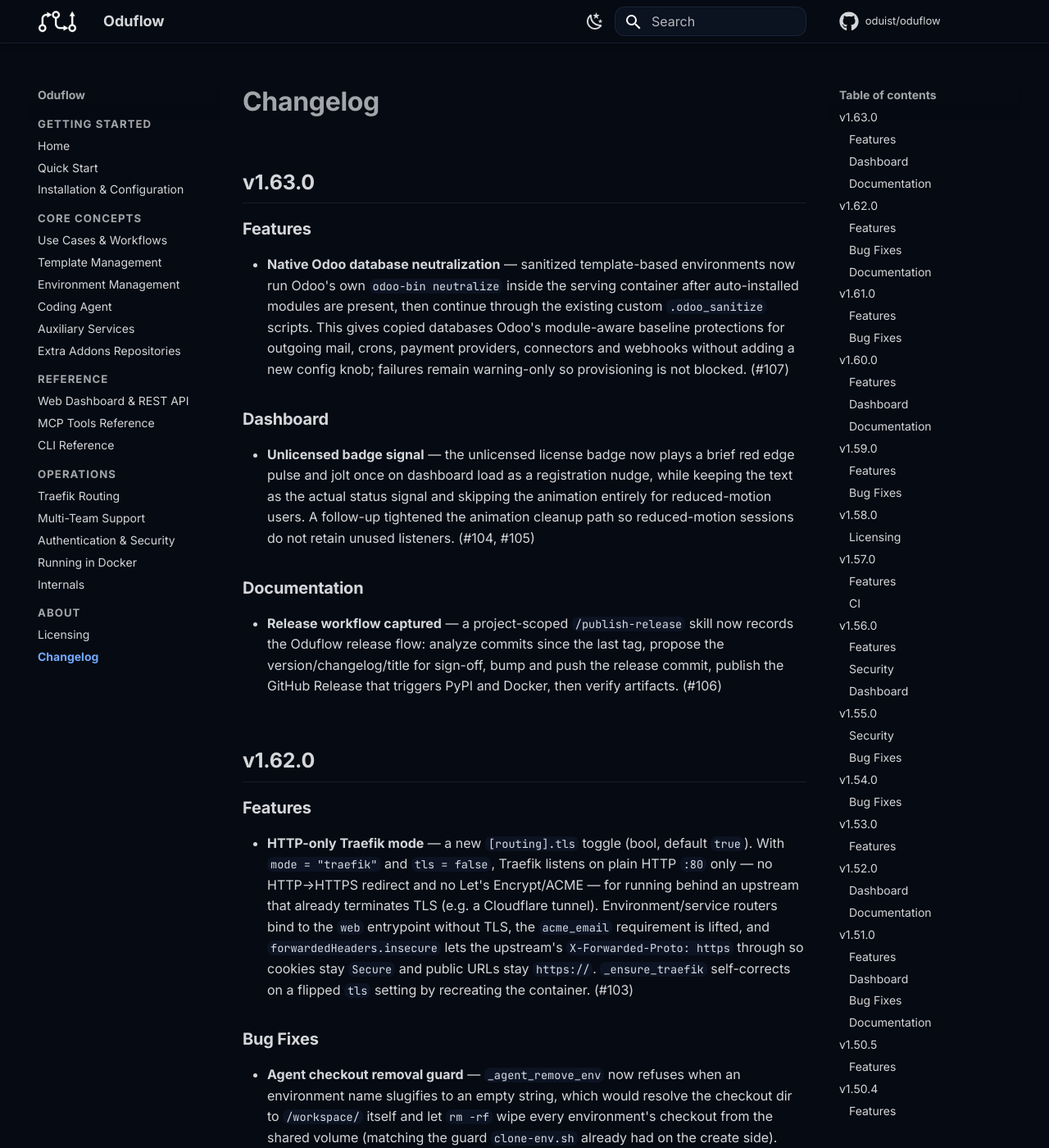
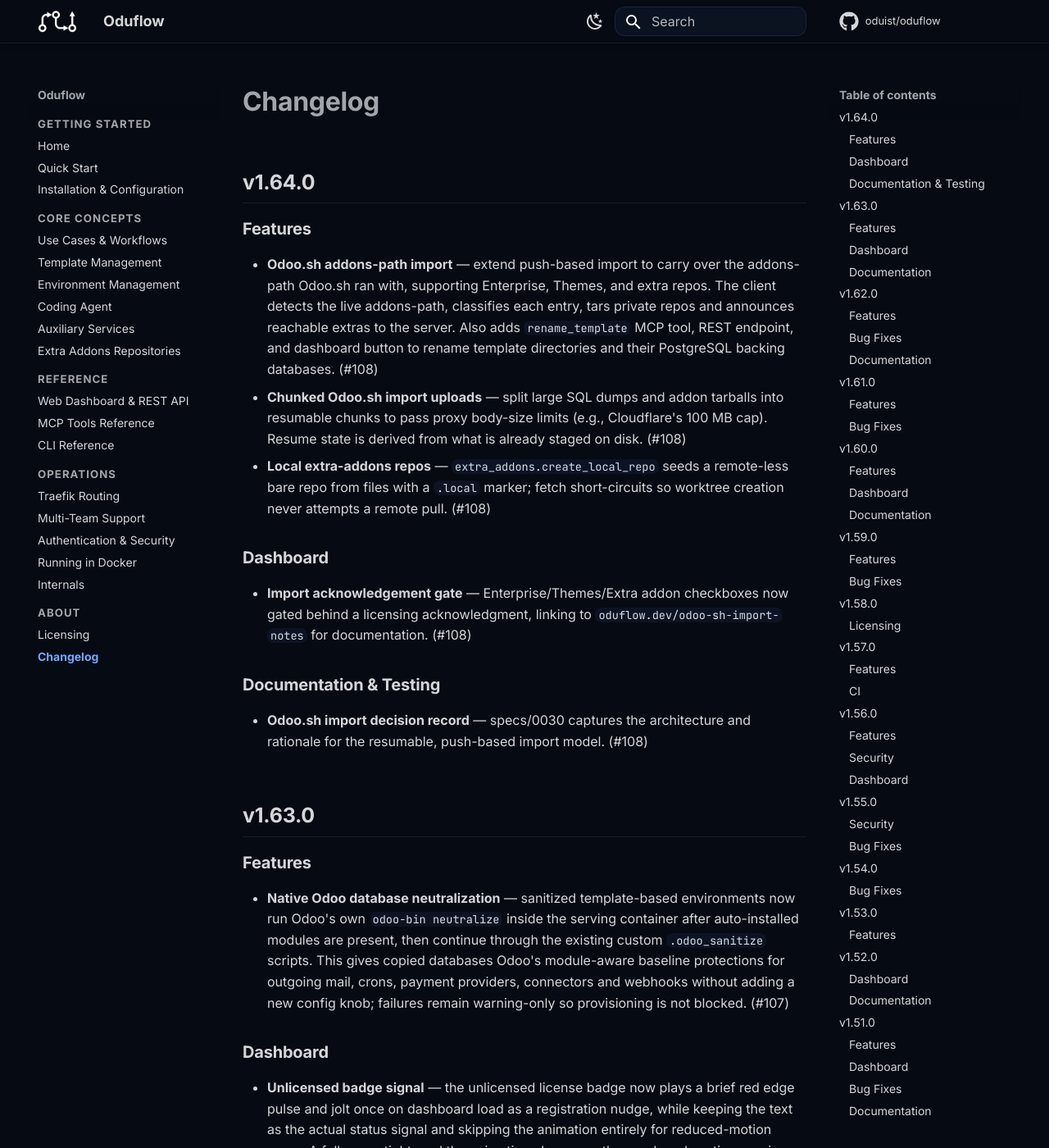
Before and after one commit to oduist/oduflow, an MkDocs documentation site: the page built from docs/changelog.md, in a window 1280 px wide and 1400 px high. Shown: the whole window at 82% size. Built offline with MkDocs 1.6.1 and Material for MkDocs 9.7.7, drawn with Linux system fonts in a browser that asks for light colours; comment, search, counter and statistics services are not loaded.

Commit message:
Release v1.64.0

```diff
--- a/docs/changelog.md
+++ b/docs/changelog.md
@@ -1,4 +1,20 @@
 # Changelog
+
+## v1.64.0
+
+### Features
+
+- **Odoo.sh addons-path import** — extend push-based import to carry over the addons-path Odoo.sh ran with, supporting Enterprise, Themes, and extra repos. The client detects the live addons-path, classifies each entry, tars private repos and announces reachable extras to the server. Also adds `rename_template` MCP tool, REST endpoint, and dashboard button to rename template directories and their PostgreSQL backing databases. (#108)
+- **Chunked Odoo.sh import uploads** — split large SQL dumps and addon tarballs into resumable chunks to pass proxy body-size limits (e.g., Cloudflare's 100 MB cap). Resume state is derived from what is already staged on disk. (#108)
+- **Local extra-addons repos** — `extra_addons.create_local_repo` seeds a remote-less bare repo from files with a `.local` marker; fetch short-circuits so worktree creation never attempts a remote pull. (#108)
+
+### Dashboard
+
+- **Import acknowledgement gate** — Enterprise/Themes/Extra addon checkboxes now gated behind a licensing acknowledgment, linking to `oduflow.dev/odoo-sh-import-notes` for documentation. (#108)
+
+### Documentation & Testing
+
+- **Odoo.sh import decision record** — specs/0030 captures the architecture and rationale for the resumable, push-based import model. (#108)
 
 ## v1.63.0
 
--- a/pyproject.toml
+++ b/pyproject.toml
@@ -1,6 +1,6 @@
 [project]
 name = "oduflow"
-version = "1.63.0"
+version = "1.64.0"
 description = "AI-first Odoo development and CI tool with reusable database templates, powered by MCP"
 authors = [
     { name = "Oduist" }
```
